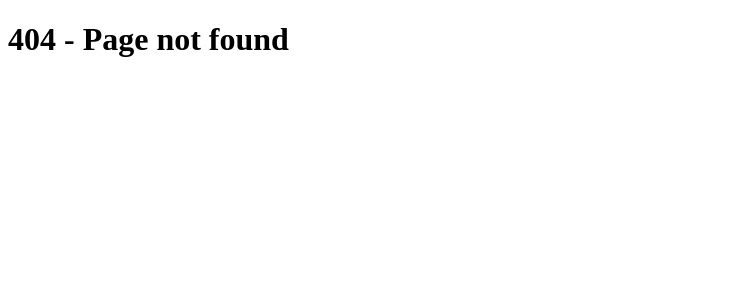
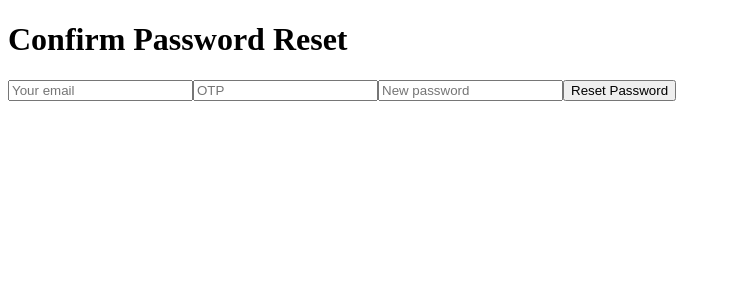
Before and after one commit to Teamtrue/luxury-members, a Next.js app in the folder luxury-members-next/: page /password-reset/confirm in a window 1280 px wide. Before the commit this address had no page. Shown: the top 300 px of the page, without its empty margins (0-731 px from the left). Built offline with nearby package versions, Linux system fonts and the light colour scheme.

Commit message:
Add password reset confirm page

```diff
--- /dev/null
+++ b/luxury-members-next/app/password-reset/confirm/page.tsx
@@ -0,0 +1,13 @@
+export default function PasswordResetConfirmPage() {
+  return (
+    <main>
+      <h1>Confirm Password Reset</h1>
+      <form method="post" action="/api/auth/password-reset/confirm">
+        <input name="email" type="email" placeholder="Your email" required />
+        <input name="otp" placeholder="OTP" required />
+        <input name="newPassword" type="password" placeholder="New password" required minLength={10} />
+        <button type="submit">Reset Password</button>
+      </form>
+    </main>
+  );
+}
```
